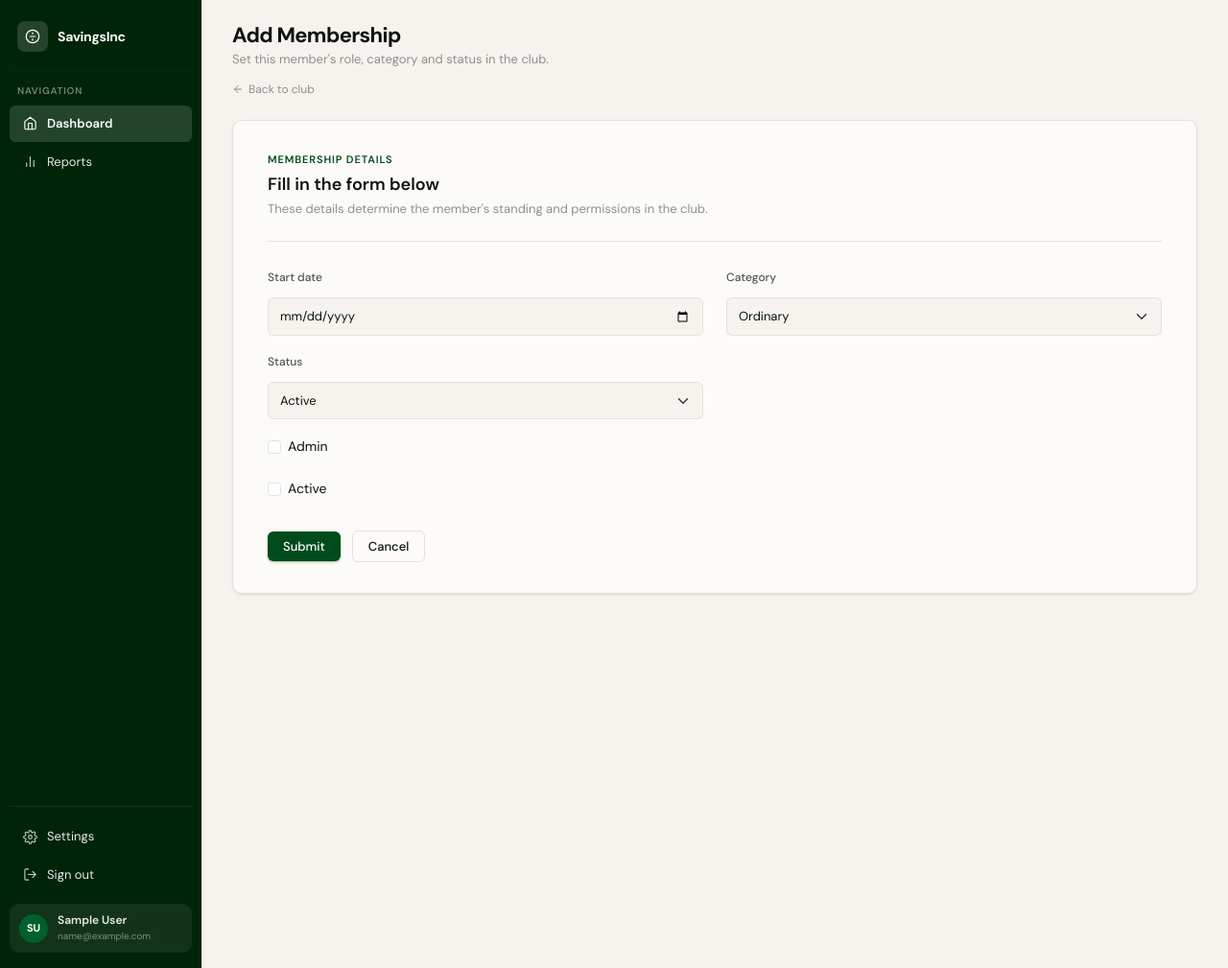
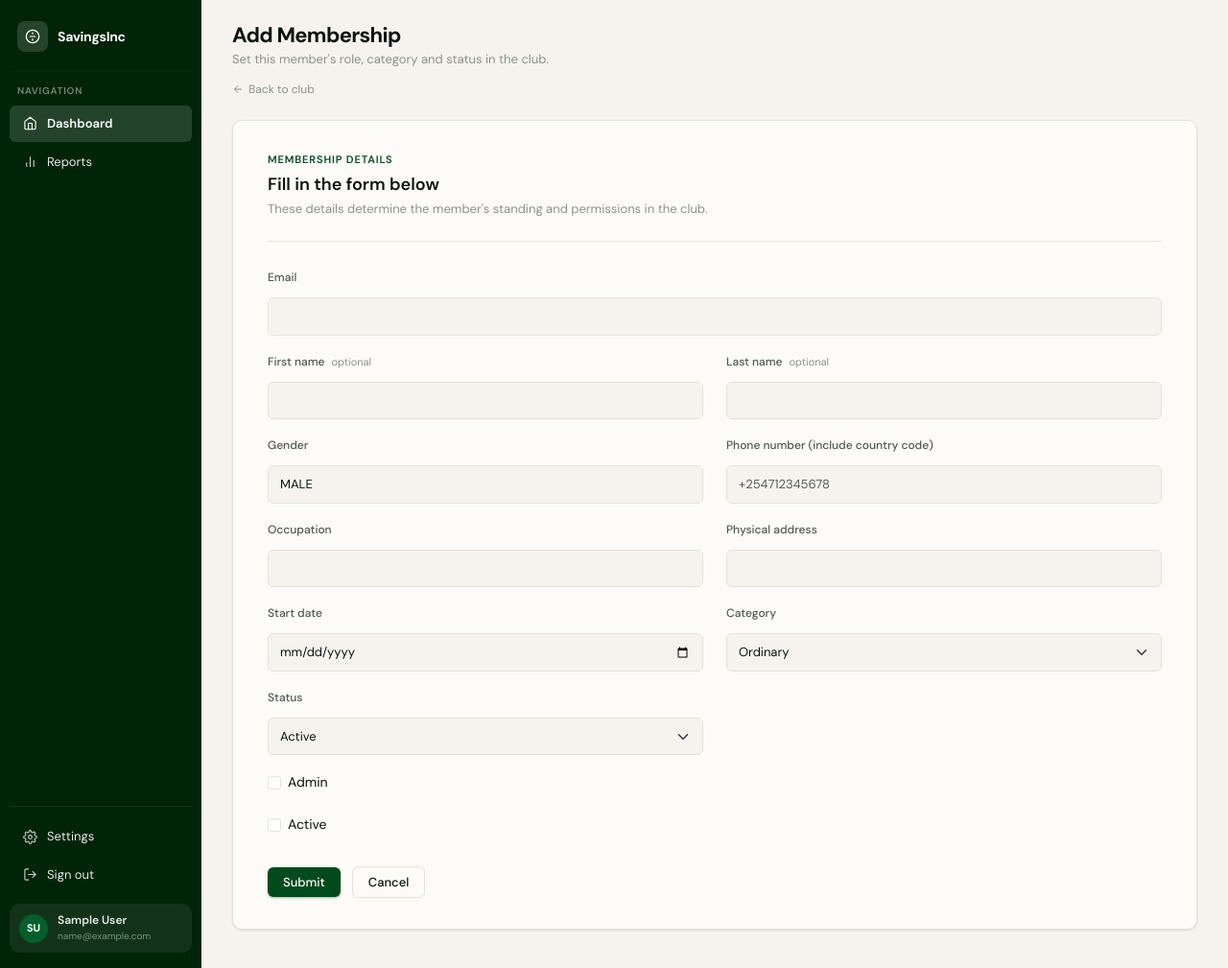
Before and after one commit to arthurarty/investment_club, a Django app: page /1/member/create in a window 1280 px wide. Shown: the whole page at 96% size. Run offline with Django 5.2, Linux system fonts and the light colour scheme; a user stored in the database is signed in; tables that the repository leaves empty hold one stand-in row (values such as "Sample post").

Commit message:
complete new membership form

```diff
--- a/clubs/forms/club_membership_form.py
+++ b/clubs/forms/club_membership_form.py
@@ -1,5 +1,7 @@
 from django import forms
 
+from accounts.form_validators.phone_number_validator import validate_phone_number
+from accounts.models import GenderChoices
 from clubs.models import MembershipCategory, MembershipStatus
 
 
@@ -22,6 +24,29 @@ class ClubMemberShipForm(forms.Form):
     Form to input the user's membership details
     """
 
+    email = forms.EmailField(widget=forms.EmailInput(attrs={"class": "form-control"}))
+    first_name = forms.CharField(
+        required=False, widget=forms.TextInput(attrs={"class": "form-control"})
+    )
+    last_name = forms.CharField(
+        required=False, widget=forms.TextInput(attrs={"class": "form-control"})
+    )
+    gender = forms.ChoiceField(
+        choices=GenderChoices.choices,
+        widget=forms.Select(attrs={"class": "form-control"}),
+    )
+    phone_number = forms.CharField(
+        validators=[validate_phone_number],
+        widget=forms.TextInput(
+            attrs={"class": "form-control", "placeholder": "+254712345678"}
+        ),
+    )
+    occupation = forms.CharField(
+        widget=forms.TextInput(attrs={"class": "form-control"})
+    )
+    physical_address = forms.CharField(
+        widget=forms.TextInput(attrs={"class": "form-control"})
+    )
     start_date = forms.DateField(
         widget=forms.DateInput(attrs={"type": "date", "class": "form-control"})
     )
--- a/templates/clubs/club_membership_form.html
+++ b/templates/clubs/club_membership_form.html
@@ -29,6 +29,77 @@
     <div class="si-form-divider"></div>
 
     <div class="si-form-grid">
+      <div class="si-field full">
+        <label for="{{ form.email.id_for_label }}" class="form-label">Email</label>
+        {{ form.email }}
+        {% if form.email.errors %}
+        <div class="si-field-error">
+            {{ form.email.errors|join:", " }}
+        </div>
+        {% endif %}
+      </div>
+
+      <div class="si-field">
+        <label for="{{ form.first_name.id_for_label }}" class="form-label">
+            First name <span class="si-field-opt">optional</span>
+        </label>
+        {{ form.first_name }}
+        {% if form.first_name.errors %}
+        <div class="si-field-error">
+            {{ form.first_name.errors|join:", " }}
+        </div>
+        {% endif %}
+      </div>
+      <div class="si-field">
+        <label for="{{ form.last_name.id_for_label }}" class="form-label">
+            Last name <span class="si-field-opt">optional</span>
+        </label>
+        {{ form.last_name }}
+        {% if form.last_name.errors %}
+        <div class="si-field-error">
+            {{ form.last_name.errors|join:", " }}
+        </div>
+        {% endif %}
+      </div>
+
+      <div class="si-field">
+        <label for="{{ form.gender.id_for_label }}" class="form-label">Gender</label>
+        {{ form.gender }}
+        {% if form.gender.errors %}
+        <div class="si-field-error">
+            {{ form.gender.errors|join:", " }}
+        </div>
+        {% endif %}
+      </div>
+      <div class="si-field">
+        <label for="{{ form.phone_number.id_for_label }}" class="form-label">Phone number (include country code)</label>
+        {{ form.phone_number }}
+        {% if form.phone_number.errors %}
+        <div class="si-field-error">
+            {{ form.phone_number.errors|join:", " }}
+        </div>
+        {% endif %}
+      </div>
+
+      <div class="si-field">
+        <label for="{{ form.occupation.id_for_label }}" class="form-label">Occupation</label>
+        {{ form.occupation }}
+        {% if form.occupation.errors %}
+        <div class="si-field-error">
+            {{ form.occupation.errors|join:", " }}
+        </div>
+        {% endif %}
+      </div>
+      <div class="si-field">
+        <label for="{{ form.physical_address.id_for_label }}" class="form-label">Physical address</label>
+        {{ form.physical_address }}
+        {% if form.physical_address.errors %}
+        <div class="si-field-error">
+            {{ form.physical_address.errors|join:", " }}
+        </div>
+        {% endif %}
+      </div>
+
       <div class="si-field">
         <label for="{{ form.start_date.id_for_label }}" class="form-label">Start date</label>
         {{ form.start_date }}
```
